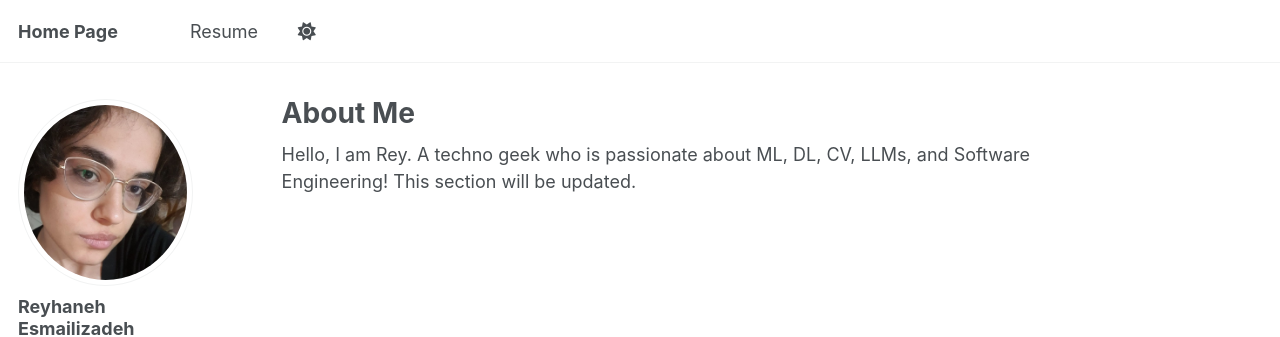
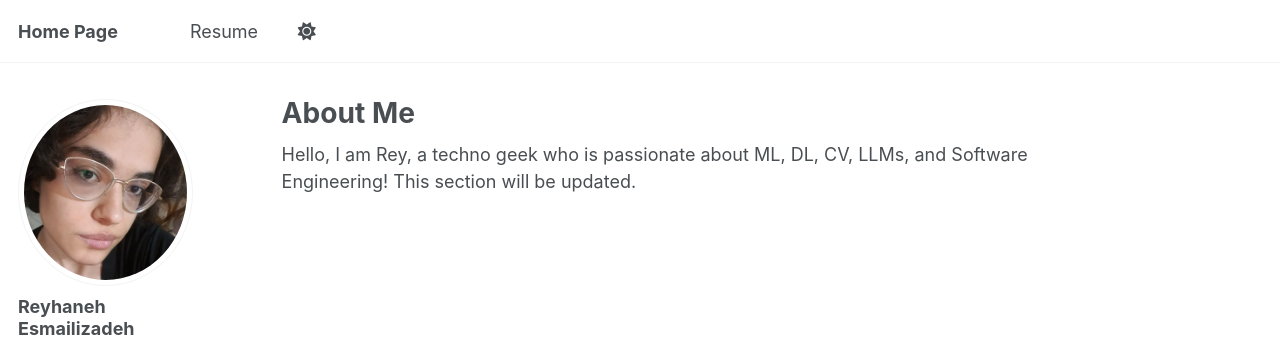
Before and after one commit to Reyhaneesmailizadeh/Reyhaneesmailizadeh.github.io, a Jekyll site: the page built from _pages/about.md, in a window 1280 px wide. Shown: the top 337 px of the page. Built offline with Jekyll 4.4.1, drawn with Linux system fonts in a browser that asks for light colours; a script that is not in the unit is left out.

```diff
--- a/_pages/about.md
+++ b/_pages/about.md
@@ -7,4 +7,4 @@ redirect_from:
   - /about.html
 ---
 
-Hello, I am Rey. A techno geek who is passionate about ML, DL, CV, LLMs, and Software Engineering! This section will be updated.
+Hello, I am Rey, a techno geek who is passionate about ML, DL, CV, LLMs, and Software Engineering! This section will be updated.
```
